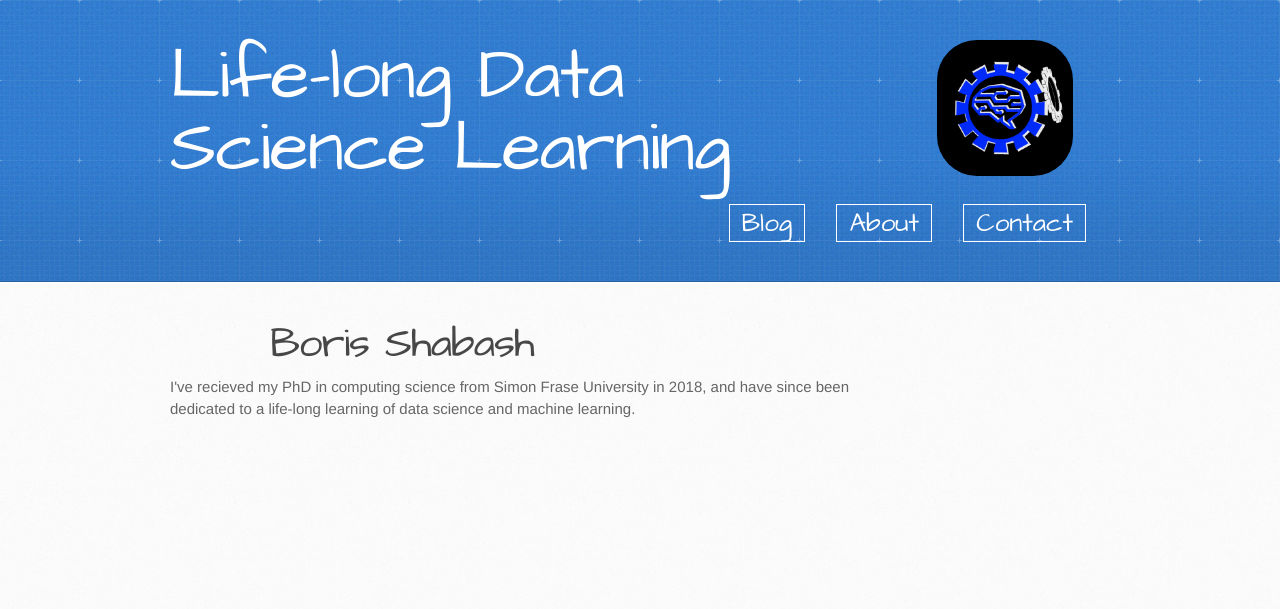
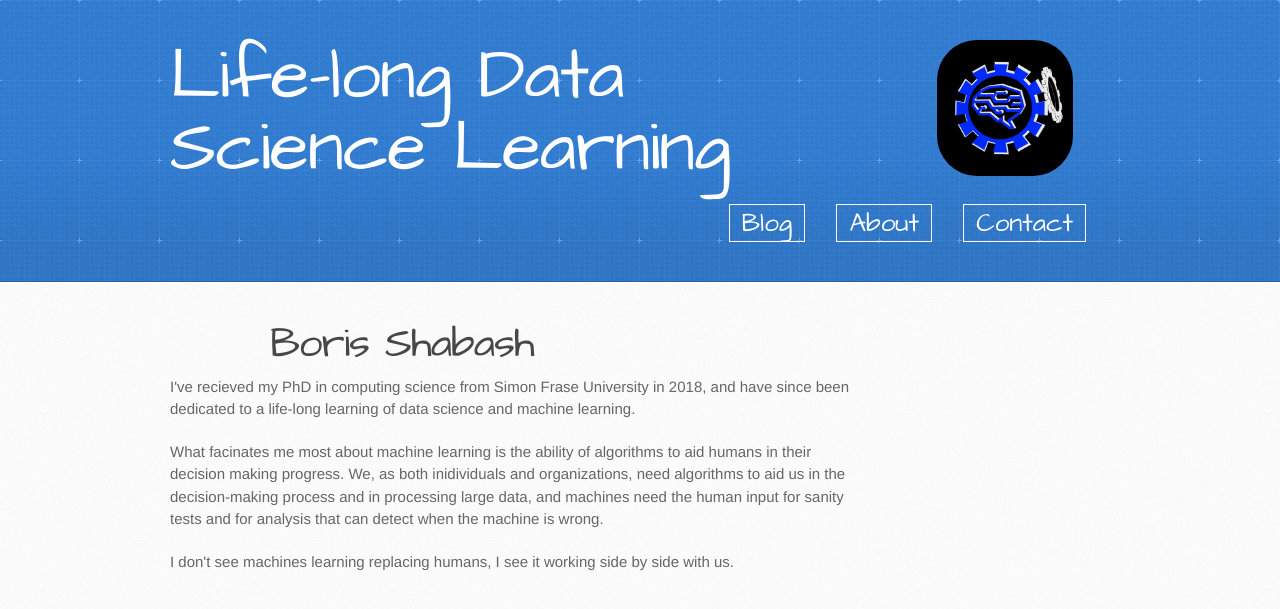
Before and after one commit to bshabashFD/bshabashFD.github.io_old2, a Jekyll site: the page built from about.md, in a window 1280 px wide. Shown: the top 609 px of the page. Built offline with Jekyll 4.4.1, drawn with Linux system fonts in a browser that asks for light colours.

Commit message:
updated about page with basic blurb, want to see how it looks

```diff
--- a/about.md
+++ b/about.md
@@ -5,6 +5,15 @@ permalink: /about/
 
 <h1>Boris Shabash</h1>
 
-<p>I've recieved my PhD in computing science from Simon Frase University in
+<p> I've recieved my PhD in computing science from Simon Frase University in
 2018, and have since been dedicated to a life-long learning of data science
 and machine learning.</p>
+
+<p> What facinates me most about machine learning is the ability of
+algorithms to aid humans in their decision making progress. We, as both
+inidividuals and organizations, need algorithms to aid us in the decision-making
+process and in processing large data, and machines need the human input for
+sanity tests and for analysis that can detect when the machine is wrong.</p>
+
+<p> I don't see machines learning replacing humans, I see it working side
+by side with us.</p>
```
